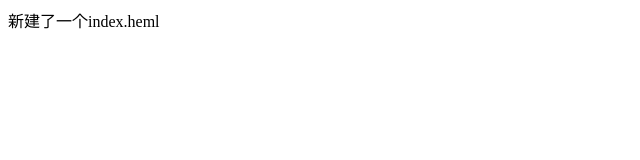
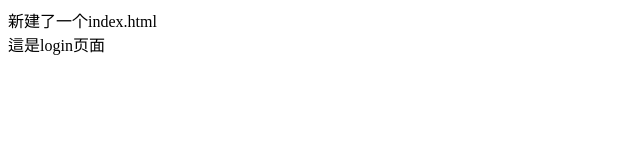
Before and after one commit to ainidebaba/myfirst, a plain HTML site: page index.html in a window 1280 px wide. Shown: the whole page, without its empty margins (0-640 px from the left). Drawn offline with Linux system fonts and the light colour scheme.

Commit message:
完成了login功能

```diff
--- a/index.html
+++ b/index.html
@@ -7,6 +7,7 @@
     <title>Document</title>
 </head>
 <body>
-    <div>新建了一个index.heml</div>
+    <div>新建了一个index.html</div>
+    <div>這是login页面</div>
 </body>
 </html>
```
